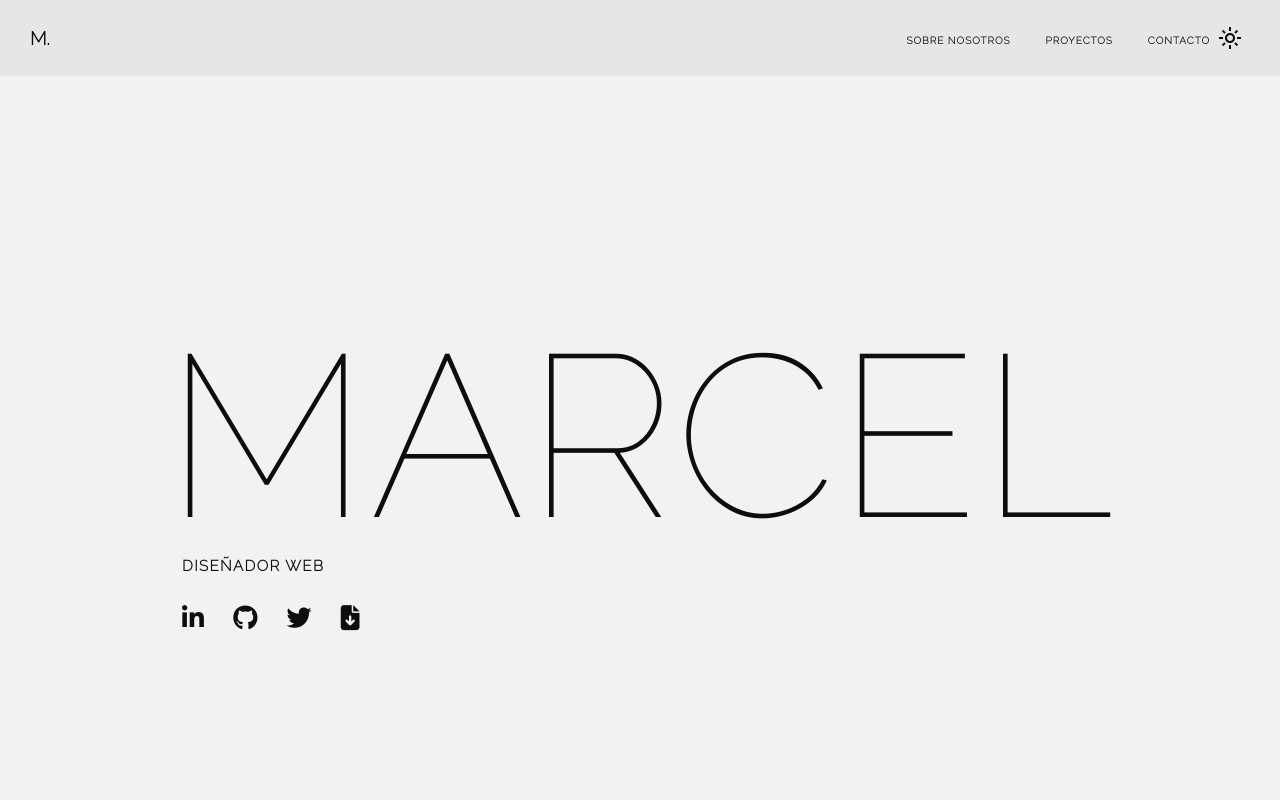
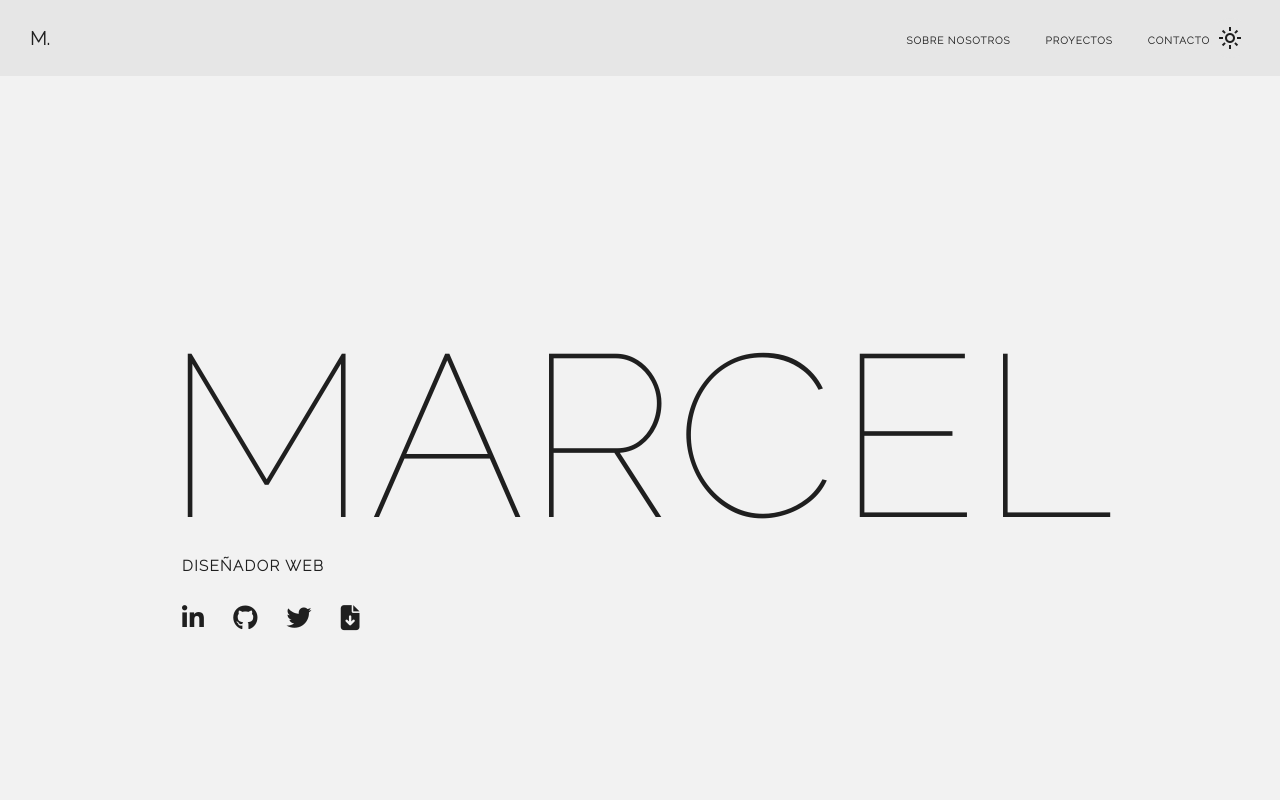
Before and after one commit to marceelb/Portfolio, a website: page index.html in a window 1280 px wide. Shown: the top 800 px of the page. Drawn offline with nearby package versions, Linux system fonts and the light colour scheme.

Commit message:
new change

```diff
--- a/style/style.css
+++ b/style/style.css
@@ -18,17 +18,17 @@ colores{
 
 body {
     font-family: 'Raleway', sans-serif;
-    transition: background-color .3s ease, color .3s ease;
+    transition: background-color .5s ease, color .5s ease;
 
 }
 :root{
     --bg: #F2F2F2;
     --bg-2: #E6E6E6;
-    --main-color: #0D0D0D;
+    --main-color: #1F1F1F;
 }
 .dark:root {
-    --bg: #0D0D0D;
-    --bg-2: #0D0D0D;
+    --bg: #1F1F1F;
+    --bg-2: #1F1F1F;
     --main-color: #F2F2F2;
 
 }
```
